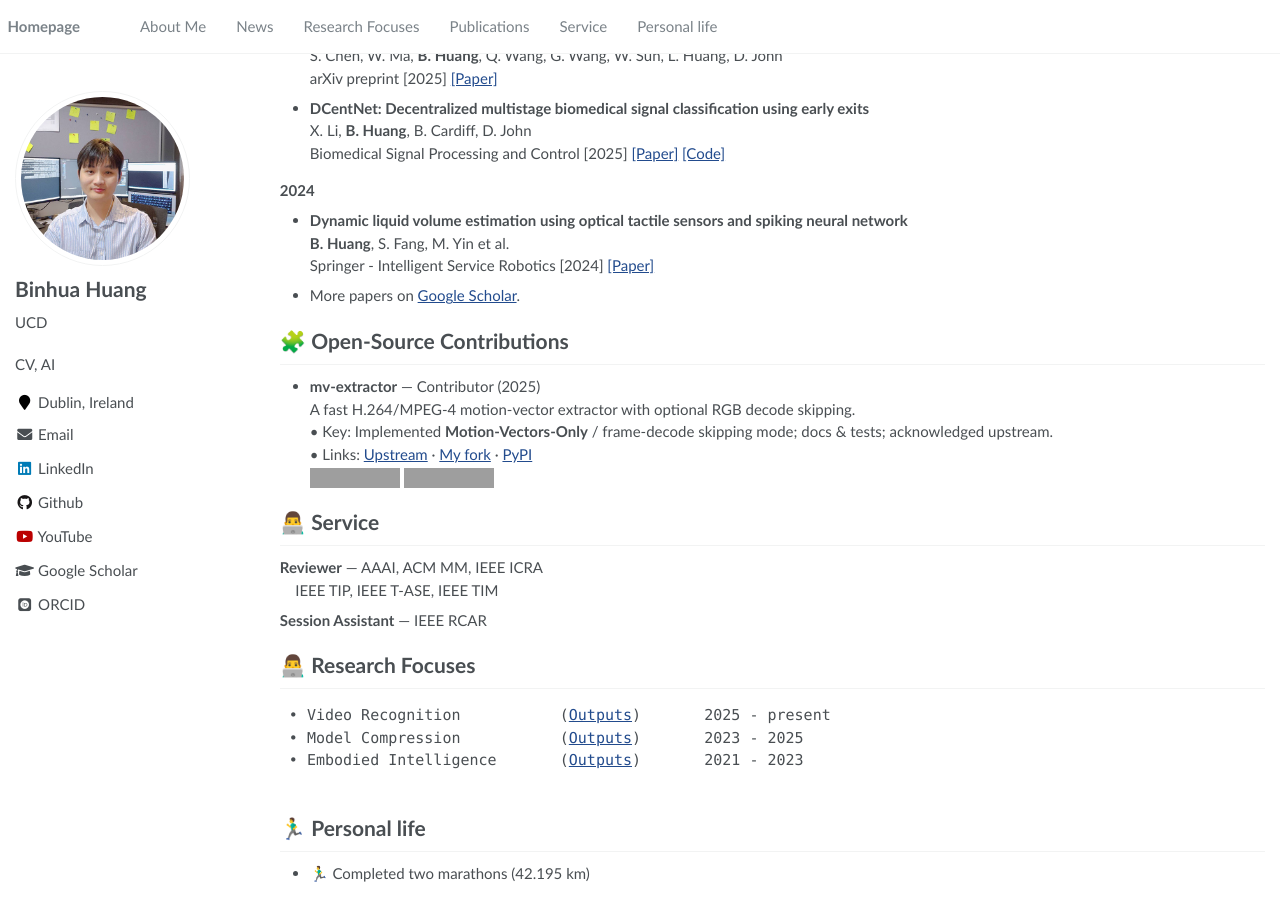
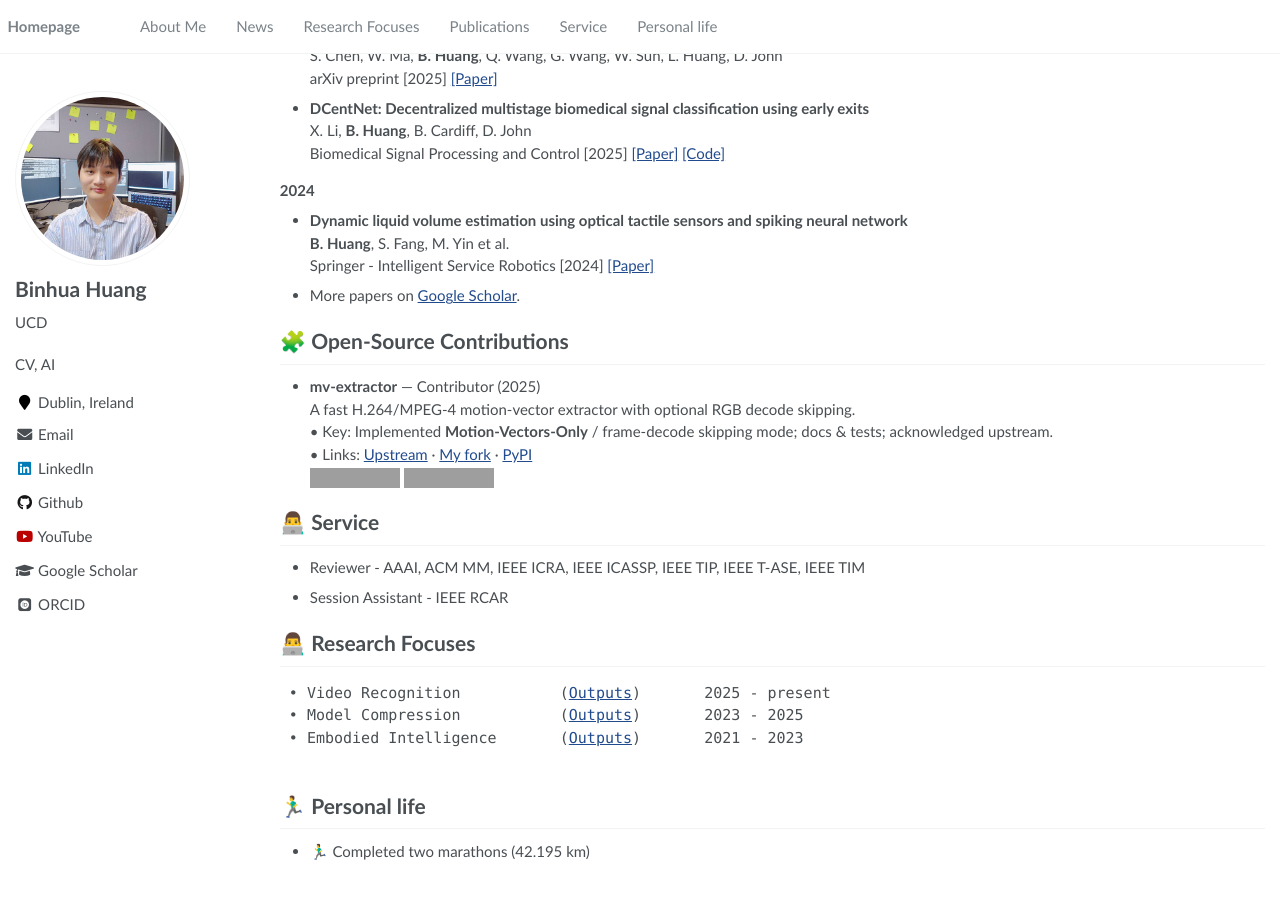
Before and after one commit to microa/microa.github.io, a Jekyll site: the page built from _pages/about.md, in a window 1280 px wide and 900 px high, scrolled down 978 px. Built offline with Jekyll 4.4.1, drawn with Linux system fonts in a browser that asks for light colours; some web fonts are replaced; after the commit the page ends 1855 px from its top, so only the background shows below that; grey boxes are pictures that could not be loaded.

Commit message:
Update reviewer and session assistant roles

```diff
--- a/_pages/about.md
+++ b/_pages/about.md
@@ -91,10 +91,8 @@ My current research focuses on computer vision, machine learning, and AI.
 
 
 # 👨‍💻 Service
-**Reviewer** — AAAI, ACM MM, IEEE ICRA
-&nbsp;&nbsp;&nbsp;&nbsp;IEEE TIP, IEEE T-ASE, IEEE TIM
-
-**Session Assistant** — IEEE RCAR
+- Reviewer - AAAI, ACM MM, IEEE ICRA, IEEE ICASSP, IEEE TIP, IEEE T-ASE, IEEE TIM
+- Session Assistant - IEEE RCAR
 
 
 
```
